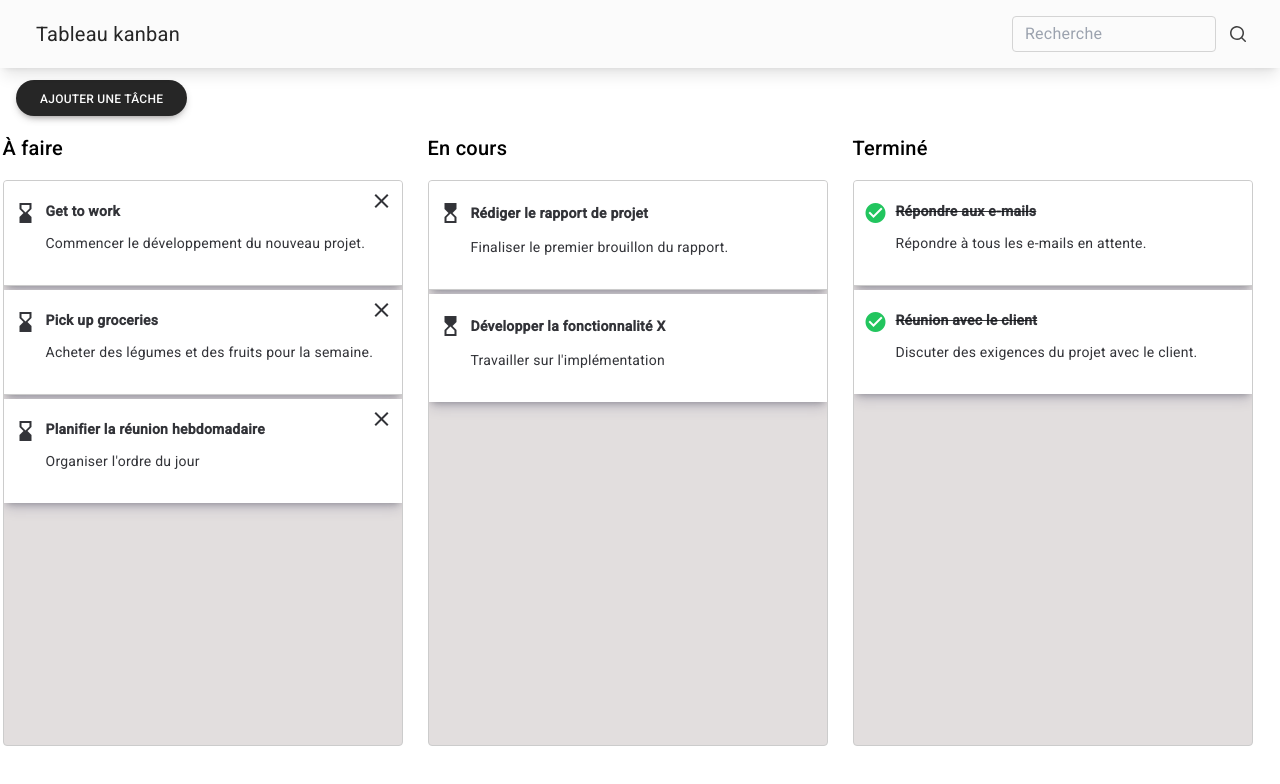
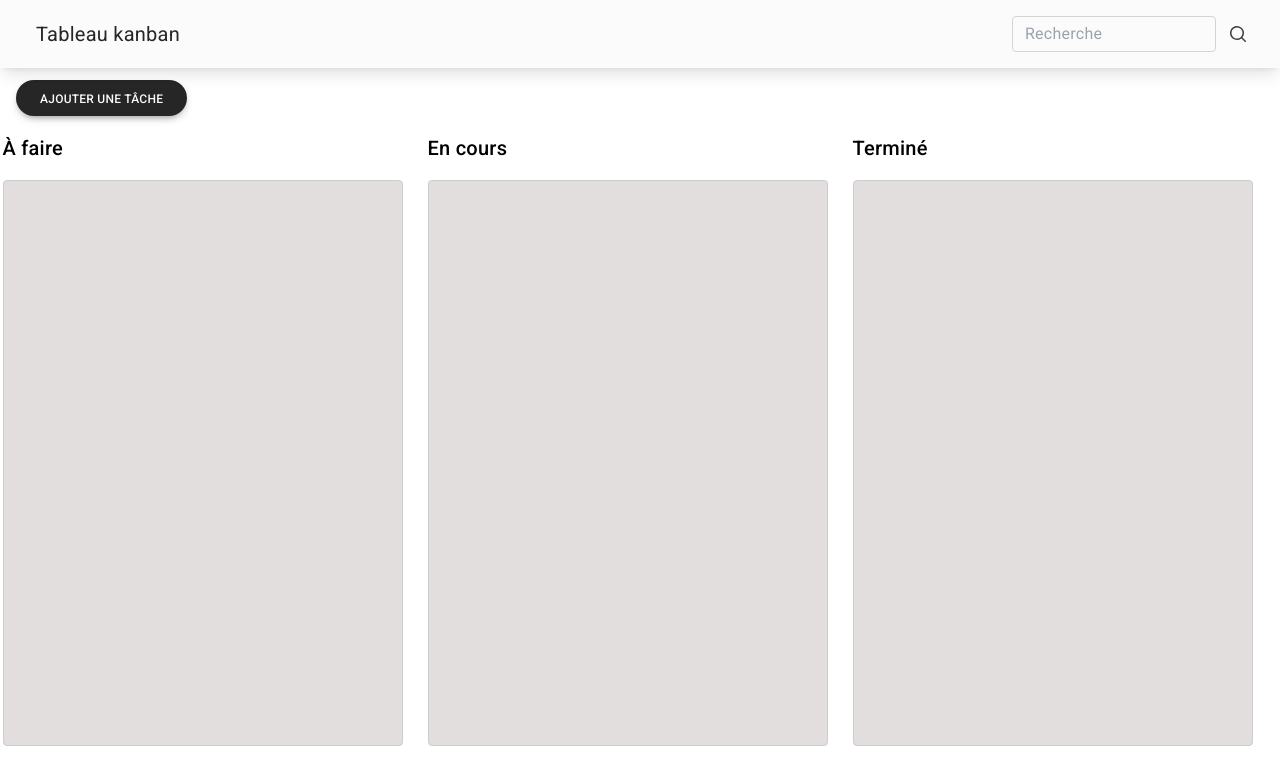
Before and after one commit to tchessi-pre/veille-techno-frontend, an Angular app in the folder my-todo-list/: page / in a window 1280 px wide. Shown: the top 784 px of the page. Built offline with nearby package versions, Linux system fonts and the light colour scheme.

Commit message:
Add tasks to localStorage

```diff
--- a/my-todo-list/src/app/data.service.ts
+++ b/my-todo-list/src/app/data.service.ts
@@ -1,14 +1,14 @@
-import { Injectable } from '@angular/core';
+import { Injectable, Inject, PLATFORM_ID } from '@angular/core';
+import { isPlatformBrowser } from '@angular/common';
 
 @Injectable({
-  providedIn: 'root'
+  providedIn: 'root',
 })
 export class DataService {
+  constructor(@Inject(PLATFORM_ID) private platformId: Object) {}
 
-  constructor() { }
-
-  // Enregistrer des données dans localStorage
   saveData(key: string, data: any): void {
+    if (isPlatformBrowser(this.platformId)) {
       try {
         const serializedData = JSON.stringify(data);
         localStorage.setItem(key, serializedData);
@@ -16,9 +16,10 @@ export class DataService {
         console.error('Erreur lors de l’enregistrement dans localStorage', e);
       }
     }
+  }
 
-  // Récupérer des données depuis localStorage
   getData(key: string): any {
+    if (isPlatformBrowser(this.platformId)) {
       try {
         const serializedData = localStorage.getItem(key);
         if (serializedData === null) {
@@ -26,8 +27,13 @@ export class DataService {
         }
         return JSON.parse(serializedData);
       } catch (e) {
-      console.error('Erreur lors de la récupération des données de localStorage', e);
+        console.error(
+          'Erreur lors de la récupération des données de localStorage',
+          e
+        );
         return undefined;
       }
     }
+    return undefined;
   }
+}
--- a/my-todo-list/src/app/task-list/task-list.component.html
+++ b/my-todo-list/src/app/task-list/task-list.component.html
@@ -31,13 +31,12 @@
             <span class="material-icons mr-2">hourglass_bottom</span>
             <p class="font-semibold">{{ item.title }}</p>
           </div>
-          <p class="pl-8">{{item.description}}</p>
+          <p class="pl-8">{{ item.description }}</p>
           <!-- Icône de suppression -->
           <span
             class="material-icons cursor-pointer text-#c9c8c8af-200 absolute top-0 right-0 mt-2 mr-2"
-            (click)="deleteTask(i)"
-            >clear</span
-          >
+            (click)="deleteTask(i, 'todo')">clear</span
+>
         </div>
       </div>
     </div>
@@ -56,7 +55,8 @@
             <span class="material-icons mr-2 spin">hourglass_top</span>
             {{ item.title }}
           </p>
-          <p class="pl-8">{{item.description}}</p>
+          <p class="pl-8">{{ item.description }}</p>
+
         </div>
       </div>
     </div>
@@ -77,7 +77,7 @@
               {{ item.title }}
             </p>
           </div>
-          <p class="pl-8">{{item.description}}</p>
+          <p class="pl-8">{{ item.description }}</p>
         </div>
       </div>
     </div>
--- a/my-todo-list/src/app/task-list/task-list.component.ts
+++ b/my-todo-list/src/app/task-list/task-list.component.ts
@@ -1,39 +1,38 @@
-import { Component } from '@angular/core';
+import { Component, OnInit } from '@angular/core';
 import { CommonModule } from '@angular/common';
 import {
   CdkDragDrop,
-  CdkDrag,
-  CdkDropList,
-  CdkDropListGroup,
+  DragDropModule,
   moveItemInArray,
   transferArrayItem,
 } from '@angular/cdk/drag-drop';
 import { AddTaskModalComponent } from '../add-task-modal/add-task-modal.component';
+import { DataService } from '../data.service';
 
 interface Task {
   title: string;
   description: string;
 }
+
 @Component({
   selector: 'app-task-list',
   standalone: true,
   templateUrl: './task-list.component.html',
-  styleUrl: './task-list.component.css',
-  imports: [
-    CommonModule,
-    CdkDropListGroup,
-    CdkDropList,
-    CdkDrag,
-    AddTaskModalComponent,
-  ],
+  styleUrls: ['./task-list.component.css'],
+  imports: [CommonModule, AddTaskModalComponent, DragDropModule],
 })
-export class TaskListComponent {
+export class TaskListComponent implements OnInit {
+  showAddTaskModal = false;
+  todo: Task[] = [];
+  inProgress: Task[] = [];
+  done: Task[] = [];
+  constructor(private dataService: DataService) {}
+
+  ngOnInit() {
+    this.loadTasks();
+  }
+
   openModal() {
-    this.showAddTaskModal = true;
-  }
-  showAddTaskModal = false;
-
-  oopenModal() {
     this.showAddTaskModal = true;
   }
 
@@ -42,44 +41,14 @@ export class TaskListComponent {
       title: event.title,
       description: event.description,
     };
-
     this.todo.push(newTask);
+    this.saveTasks();
   }
 
-  deleteTask(index: number) {
-    this.todo.splice(index, 1);
+  deleteTask(index: number, list: 'todo' | 'inProgress' | 'done') {
+    this[list].splice(index, 1);
+    this.saveTasks();
   }
-
-  todo: Task[] = [
-    {
-      title: 'Get to work',
-      description: 'Commencer le développement du nouveau projet.',
-    },
-    {
-      title: 'Pick up groceries',
-      description: 'Acheter des légumes et des fruits pour la semaine.',
-    },
-    { title: 'Planifier la réunion hebdomadaire', description: 'Organiser l\'ordre du jour' },
-  ];
-
-  inProgress: Task[] = [
-    {
-      title: 'Rédiger le rapport de projet',
-      description: 'Finaliser le premier brouillon du rapport.',
-    },
-    { title: 'Développer la fonctionnalité X', description: 'Travailler sur l\'implémentation' },
-  ];
-
-  done: Task[] = [
-    {
-      title: 'Répondre aux e-mails',
-      description: 'Répondre à tous les e-mails en attente.',
-    },
-    {
-      title: 'Réunion avec le client',
-      description: 'Discuter des exigences du projet avec le client.',
-    },
-  ];
 
   drop(event: CdkDragDrop<Task[]>) {
     if (event.previousContainer === event.container) {
@@ -96,5 +65,22 @@ export class TaskListComponent {
         event.currentIndex
       );
     }
+    this.saveTasks();
+  }
+
+  saveTasks() {
+    const tasksData = {
+      todo: this.todo,
+      inProgress: this.inProgress,
+      done: this.done,
+    };
+    this.dataService.saveData('tasks', tasksData);
+  }
+
+  private loadTasks() {
+    const tasksData = JSON.parse(localStorage.getItem('tasks') || '{}');
+    this.todo = tasksData.todo || [];
+    this.inProgress = tasksData.inProgress || [];
+    this.done = tasksData.done || [];
   }
 }
```
Lines whose indentation alone changed are shown as unchanged.
